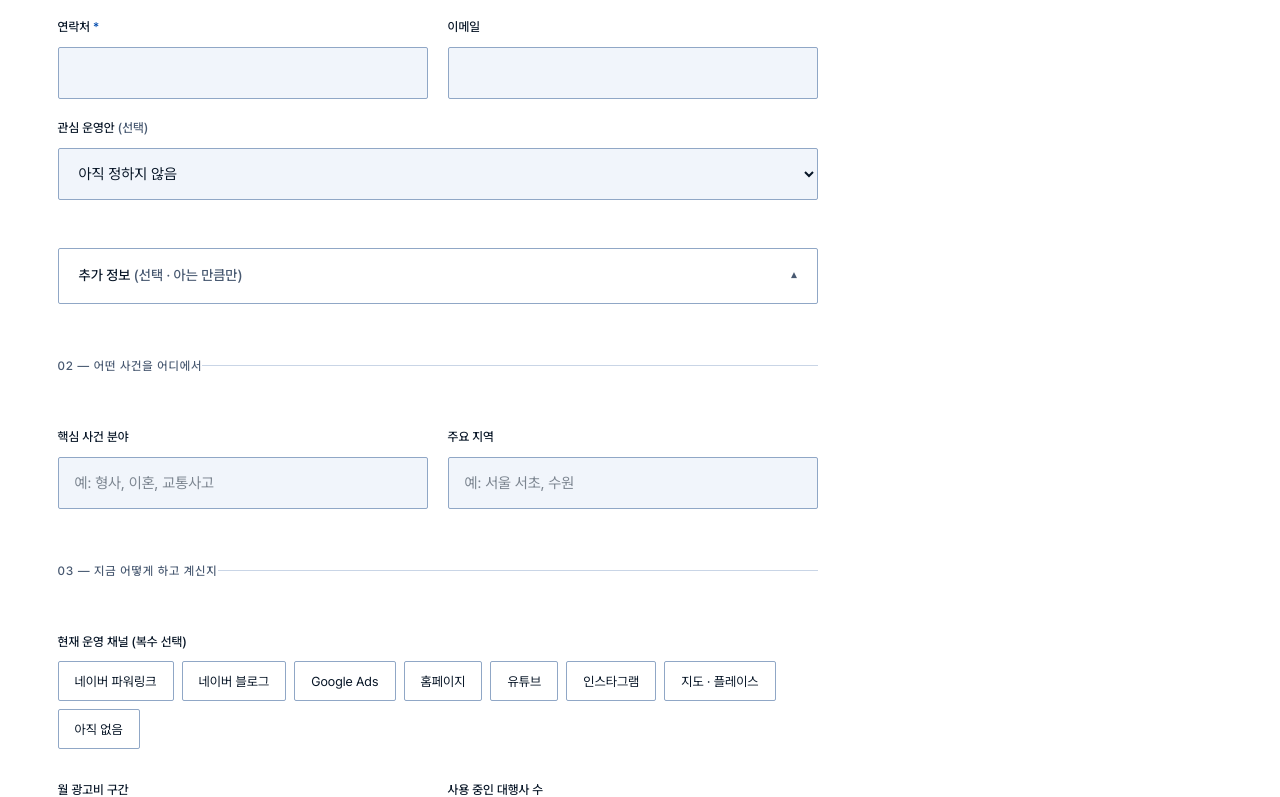
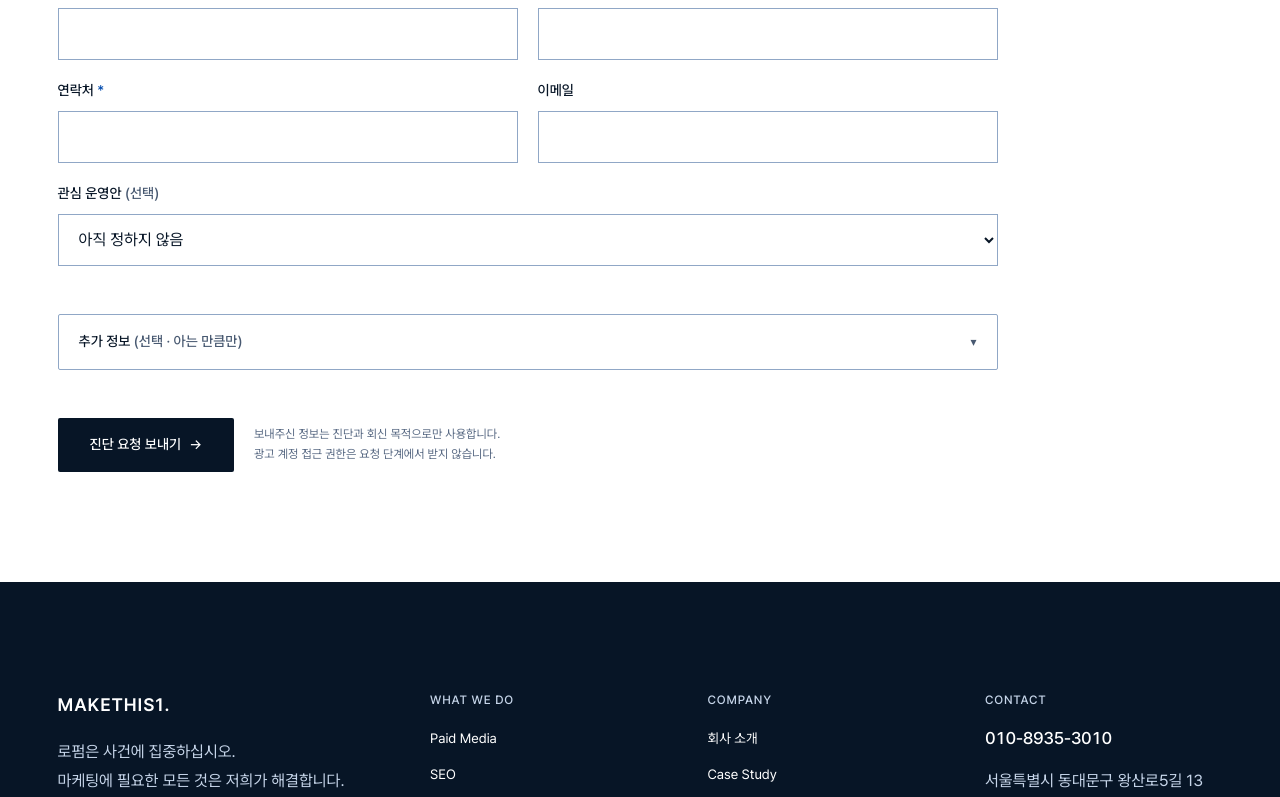
Before and after one commit to makethiswon-gif/macdee, a Next.js app: page /renewal/diagnose in a window 1280 px wide. Shown: the part 1805-2602 px from the top of the page. Built offline with nearby package versions, Linux system fonts and the light colour scheme; a web font is replaced by a local one.

Commit message:
design(renewal): extend kinetic identity to service, evidence, inquiry and magazine without rewriting copy

```diff
--- a/app/renewal/about/page.tsx
+++ b/app/renewal/about/page.tsx
@@ -69,7 +69,7 @@
                 type="application/ld+json"
                 dangerouslySetInnerHTML={{ __html: JSON.stringify(jsonLd) }}
             />
-            <section className="pt-[120px] md:pt-[168px] pb-14 md:pb-20">
+<section className="mt-k-masthead" data-page="about">
                 <Container>
                     <Reveal>
                         <Eyebrow>About</Eyebrow>
@@ -95,7 +95,7 @@
                 <Container>
                     <Reveal>
                         <div
-                            className="pt-12 flex flex-wrap gap-x-16 gap-y-10"
+className="mt-k-proof pt-12 flex flex-wrap gap-x-16 gap-y-10"
                             style={{ borderTop: "1px solid var(--mt-line)" }}
                         >
                             {PROOF_STATS.map((s) => (
@@ -131,7 +131,7 @@
                         lead="기자와 방송작가가 글을 쓰고, 법학 전공자가 검수하고, 퍼포먼스 마케터가 예산을 조정합니다."
                     />
                     <div
-                        className="mt-14 grid grid-cols-2 md:grid-cols-3 lg:grid-cols-5 gap-px"
+                        className="mt-disciplines mt-14 grid grid-cols-2 md:grid-cols-3 lg:grid-cols-5 gap-px"
                         style={{ background: "var(--mt-line)" }}
                     >
                         {DISCIPLINES.map((d, i) => (
--- a/app/renewal/contact/page.tsx
+++ b/app/renewal/contact/page.tsx
@@ -47,7 +47,7 @@
                 type="application/ld+json"
                 dangerouslySetInnerHTML={{ __html: JSON.stringify(jsonLd) }}
             />
-            <section className="pt-[120px] md:pt-[168px] pb-14 md:pb-20">
+            <section className="mt-k-masthead" data-page="contact">
                 <Container>
                     <Reveal>
                         <Eyebrow>Contact</Eyebrow>
@@ -66,7 +66,7 @@
             <Section tight>
                 <Container>
                     <div
-                        className="pt-12 grid grid-cols-1 md:grid-cols-2 gap-px"
+                        className="mt-k-contact-grid pt-12 grid grid-cols-1 md:grid-cols-2 gap-px"
                         style={{ borderTop: "1px solid var(--mt-line)", background: "var(--mt-line)" }}
                     >
                         <Reveal>
@@ -100,7 +100,7 @@
                                         </p>
                                         <a
                                             href={`tel:${COMPANY.phone.replace(/-/g, "")}`}
-                                            className="mt-num text-[22px] font-medium tracking-tight hover:opacity-60"
+                                            className="mt-k-phone mt-num text-[22px] font-medium tracking-tight hover:opacity-60"
                                         >
                                             {COMPANY.phone}
                                         </a>
--- a/app/renewal/diagnose/page.tsx
+++ b/app/renewal/diagnose/page.tsx
@@ -73,7 +73,7 @@
                 type="application/ld+json"
                 dangerouslySetInnerHTML={{ __html: JSON.stringify(jsonLd) }}
             />
-            <section className="pt-[120px] md:pt-[168px] pb-14 md:pb-20">
+            <section className="mt-k-masthead" data-page="diagnose">
                 <Container>
                     <Reveal>
                         <Eyebrow>Marketing Diagnosis</Eyebrow>
--- a/app/renewal/lawfirm-marketing/page.tsx
+++ b/app/renewal/lawfirm-marketing/page.tsx
@@ -204,7 +204,7 @@
             />
 
             {/* ── HERO ── */}
-            <section className="pt-[120px] md:pt-[168px] pb-14 md:pb-20">
+            <section className="mt-k-masthead" data-page="services">
                 <Container>
                     <Reveal>
                         <Eyebrow>What we do</Eyebrow>
@@ -232,7 +232,7 @@
                         {AREAS.map((area, i) => (
                             <Reveal key={area.no} index={i % 2}>
                                 <div
-                                    className="grid grid-cols-1 md:grid-cols-[240px_1fr] gap-x-10 gap-y-4 py-9"
+                                    className="mt-k-area grid grid-cols-1 md:grid-cols-[240px_1fr] gap-x-10 gap-y-4 py-9"
                                     style={{ borderBottom: "1px solid var(--mt-line)" }}
                                 >
                                     <div>
@@ -426,7 +426,7 @@
                         {SYSTEM_STEPS.map((s, i) => (
                             <Reveal key={s.no} as="li" index={i % 3}>
                                 <div
-                                    className="grid grid-cols-1 md:grid-cols-[72px_260px_1fr] gap-x-8 gap-y-3 py-8"
+                                    className="mt-k-process grid grid-cols-1 md:grid-cols-[72px_260px_1fr] gap-x-8 gap-y-3 py-8"
                                     style={{ borderTop: "1px solid var(--mt-line)" }}
                                 >
                                     <span className="mt-en mt-num text-[12px] font-medium pt-1" style={{ color: "var(--mt-accent)" }}>
--- a/app/renewal/magazine/[slug]/page.tsx
+++ b/app/renewal/magazine/[slug]/page.tsx
@@ -198,7 +198,7 @@
                 dangerouslySetInnerHTML={{ __html: JSON.stringify(breadcrumbJsonLd) }}
             />
 
-            <article className="pt-[130px] md:pt-[160px] pb-[88px] md:pb-[140px]">
+            <article className="mt-k-article pt-[130px] md:pt-[160px] pb-[88px] md:pb-[140px]">
                 <Container>
                     <div className="max-w-[720px] mx-auto">
                         {/* ── 헤드 ── */}
--- a/app/renewal/magazine/page.tsx
+++ b/app/renewal/magazine/page.tsx
@@ -1,7 +1,6 @@
 import type { Metadata } from "next";
 import { createServiceClient } from "@/lib/supabase/server";
 import { Container, Eyebrow } from "@/components/renewal/primitives";
-import Reveal from "@/components/renewal/Reveal";
 import InsightsIndex, { type InsightListItem } from "@/components/renewal/InsightsIndex";
 import { COMPANY, ogImage } from "@/data/renewal/site";
 import { renewalRobots } from "../flags";
@@ -81,7 +80,7 @@
             />
 
             {/* 헤더가 fixed 라 첫 섹션이 직접 상단 여백을 진다 */}
-            <section className="pt-[152px] md:pt-[190px] pb-[88px] md:pb-[140px]">
+            <section className="mt-k-masthead" data-page="magazine">
                 <Container>
                     <div className="max-w-[820px]">
                         <Eyebrow className="mt-hero-in">Insights</Eyebrow>
@@ -99,11 +98,10 @@
                         </p>
                     </div>
 
-                    <Reveal variant="rise" className="mt-14 md:mt-20">
-                        <InsightsIndex items={magazines} />
-                    </Reveal>
+
                 </Container>
             </section>
+            <section className="mt-section mt-k-insights"><Container><InsightsIndex items={magazines} /></Container></section>
         </>
     );
 }
--- a/app/renewal/work/page.tsx
+++ b/app/renewal/work/page.tsx
@@ -56,7 +56,7 @@
                 type="application/ld+json"
                 dangerouslySetInnerHTML={{ __html: JSON.stringify(jsonLd) }}
             />
-            <section className="pt-[120px] md:pt-[168px] pb-14 md:pb-20">
+<section className="mt-k-masthead" data-page="work">
                 <Container>
                     <Reveal>
                         <Eyebrow>Work</Eyebrow>
@@ -83,7 +83,7 @@
                                 <Eyebrow>Selected Clients</Eyebrow>
                             </Reveal>
                             <Reveal index={1}>
-                                <div className="mt-10 flex flex-row lg:flex-col gap-10 lg:gap-8 flex-wrap">
+                                <div className="mt-k-proof mt-10 flex flex-row lg:flex-col gap-10 lg:gap-8 flex-wrap">
                                     {PROOF_STATS.map((s) => (
                                         <div key={s.label}>
                                             <div className="flex items-baseline gap-0.5">
--- a/components/renewal/DiagnoseForm.tsx
+++ b/components/renewal/DiagnoseForm.tsx
@@ -1,6 +1,6 @@
 "use client";
 
-import { useEffect, useState } from "react";
+import { useEffect, useRef, useState } from "react";
 
 // 로펌 마케팅 구조 진단 요청 폼.
 //
@@ -50,6 +50,9 @@
     const [state, setState] = useState<State>("idle");
     const [error, setError] = useState("");
     const [channels, setChannels] = useState<string[]>([]);
+    const [ready, setReady] = useState(false);
+    const received = useRef<HTMLDivElement>(null);
+    useEffect(() => { if (state === "done") received.current?.focus(); }, [state]);
 
     // #plans 의 세 CTA 가 ?plan=standard|growth|market-leader 를 전달한다.
     // 첫 렌더는 서버와 동일(빈 값) — 마운트 후 쿼리를 읽어 반영한다.
@@ -57,15 +60,10 @@
     useEffect(() => {
         const q = new URLSearchParams(window.location.search).get("plan") ?? "";
         if (PLAN_LABELS[q]) setPlan(q);
+        setReady(true);
     }, []);
 
-    // 추가 정보(선택)는 모바일에서 접어 초기 길이를 줄인다.
-    // 첫 렌더는 서버와 동일하게 접힌 상태(false) — 하이드레이션 불일치를 피한다.
-    // 데스크톱은 폼이 길어도 문제되지 않으므로 마운트 후 자동으로 펼친다.
-    const [showOptional, setShowOptional] = useState(false);
-    useEffect(() => {
-        if (window.matchMedia("(min-width: 768px)").matches) setShowOptional(true);
-    }, []);
+    // Native disclosure has identical SSR/hydrated geometry and works without JS.
 
     const toggleChannel = (c: string) =>
         setChannels((prev) => (prev.includes(c) ? prev.filter((x) => x !== c) : [...prev, c]));
@@ -95,7 +93,7 @@
 
     if (state === "done") {
         return (
-            <div className="py-16" style={{ borderTop: "1px solid var(--mt-line)" }}>
+            <div ref={received} tabIndex={-1} role="status" className="py-16" style={{ borderTop: "1px solid var(--mt-line)" }}>
                 <p className="mt-en mt-label" style={{ color: "var(--mt-accent)" }}>
                     Received
                 </p>
@@ -123,11 +121,11 @@
         "w-full h-[52px] px-4 text-[15px] rounded-[2px] bg-[var(--mt-surface)] border border-[var(--mt-line-strong)] focus:border-[var(--mt-accent)] outline-none transition-colors";
     const area =
         "w-full px-4 py-3.5 text-[15px] leading-relaxed rounded-[2px] bg-[var(--mt-surface)] border border-[var(--mt-line-strong)] focus:border-[var(--mt-accent)] outline-none transition-colors";
-    const label = "block text-[12.5px] font-medium mb-2.5";
+    const label = "block text-[14px] font-medium mb-2.5";
     const legend = "mt-en mt-label mb-4 block";
 
     return (
-        <form onSubmit={onSubmit} className="max-w-[760px]">
+        <form onSubmit={onSubmit} className="mt-k-form max-w-[760px]">
             {/* 허니팟 — 사람에게는 보이지 않는다 */}
             <input
                 type="text"
@@ -193,11 +191,8 @@
             {/* 추가 정보(선택) — 모바일에서 접어 초기 길이를 줄인다.
                 hidden 속성은 DOM 에서 제거하지 않으므로, 펼쳐 입력한 뒤 다시 접어도
                 제출 시 FormData 에 그대로 담긴다. 미작성 시에도 기존처럼 제출된다. */}
-            <button
-                type="button"
-                onClick={() => setShowOptional((v) => !v)}
-                aria-expanded={showOptional}
-                aria-controls="optional-fields"
+            <details>
+            <summary
                 className="mt-12 w-full flex items-center justify-between gap-4 h-[56px] px-5 text-[14px] font-medium rounded-[2px] transition-colors"
                 style={{ border: "1px solid var(--mt-line-strong)", color: "var(--mt-ink)" }}
             >
@@ -207,13 +202,13 @@
                 <span
                     aria-hidden
                     className="text-[12px] transition-transform duration-200"
-                    style={{ color: "var(--mt-gray)", transform: showOptional ? "rotate(180deg)" : "none" }}
+                    style={{ color: "var(--mt-gray)" }}
                 >
                     ▾
                 </span>
-            </button>
+            </summary>
 
-            <div id="optional-fields" hidden={!showOptional}>
+            <div id="optional-fields">
             {/* 사무소 성격 */}
             <fieldset className="mt-14 pt-10" style={{ borderTop: "1px solid var(--mt-line)" }}>
                 <legend className={legend} style={{ color: "var(--mt-gray)" }}>
@@ -351,6 +346,7 @@
                 </div>
             </fieldset>
             </div>
+            </details>
 
             {error && (
                 <p className="mt-8 text-[13.5px]" style={{ color: "#B4232A" }} role="alert">
@@ -361,7 +357,7 @@
             <div className="mt-12 flex flex-col sm:flex-row sm:items-center gap-5">
                 <button
                     type="submit"
-                    disabled={state === "sending"}
+                    disabled={!ready || state === "sending"}
                     className="inline-flex items-center justify-center gap-2 h-[54px] px-8 text-[14px] font-medium rounded-[2px] transition-opacity hover:opacity-85 disabled:opacity-50"
                     style={{ background: "var(--mt-ink)", color: "var(--mt-bg)" }}
                 >
--- a/components/renewal/ServicePage.tsx
+++ b/components/renewal/ServicePage.tsx
@@ -15,7 +15,7 @@
     return (
         <>
             {/* ── HERO ── */}
-            <section className="pt-[120px] md:pt-[168px] pb-14 md:pb-20">
+            <section className="mt-k-masthead" data-service={service.slug}>
                 <Container>
                     <Reveal>
                         <nav aria-label="현재 위치" className="mb-8">
@@ -114,7 +114,7 @@
                         {service.process.map((s, i) => (
                             <Reveal key={s.step} as="li" index={i % 3}>
                                 <div
-                                    className="grid grid-cols-1 md:grid-cols-[72px_280px_1fr] gap-x-8 gap-y-3 py-8"
+                                    className="mt-k-process grid grid-cols-1 md:grid-cols-[72px_280px_1fr] gap-x-8 gap-y-3 py-8"
                                     style={{ borderTop: "1px solid var(--mt-line)" }}
                                 >
                                     <span
```
